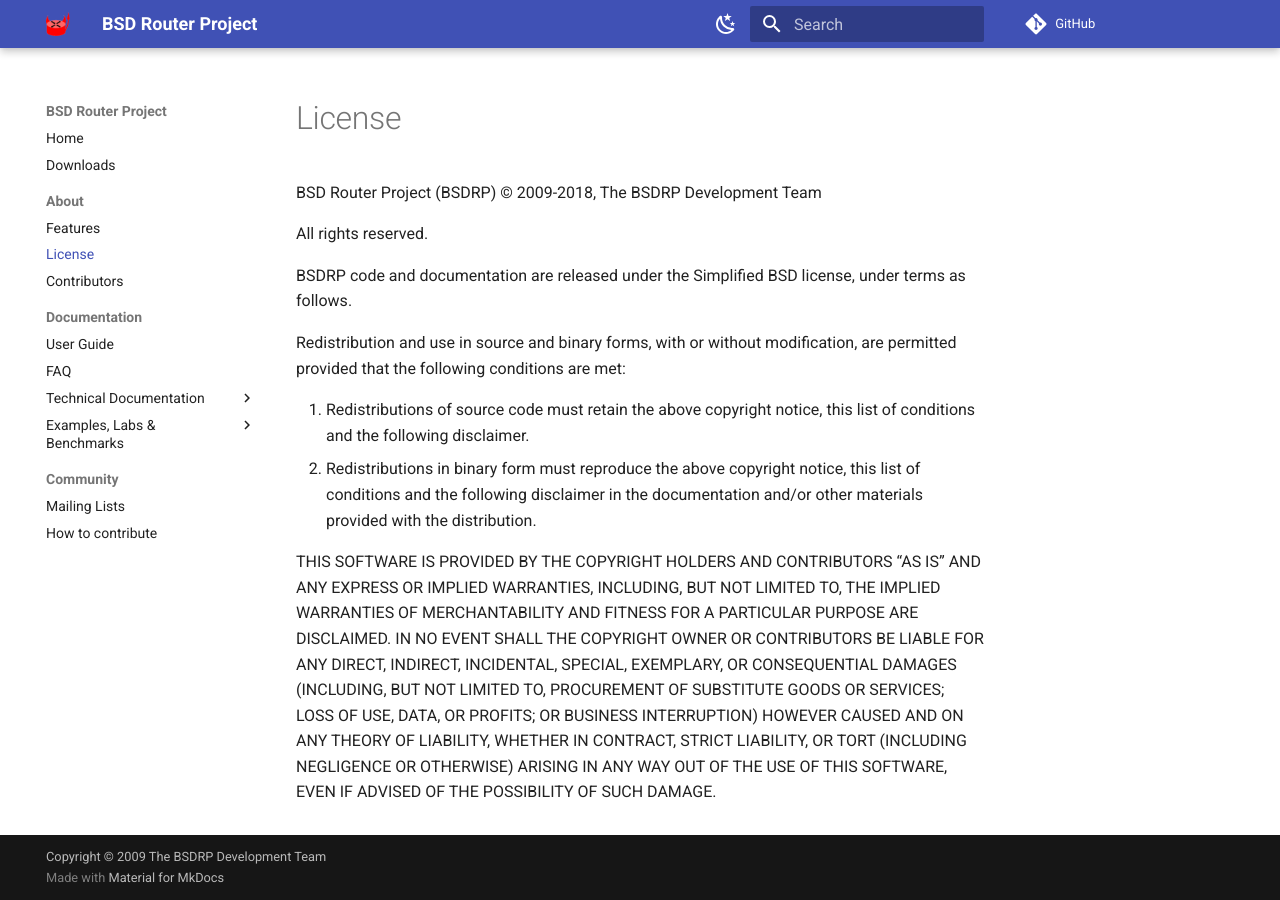
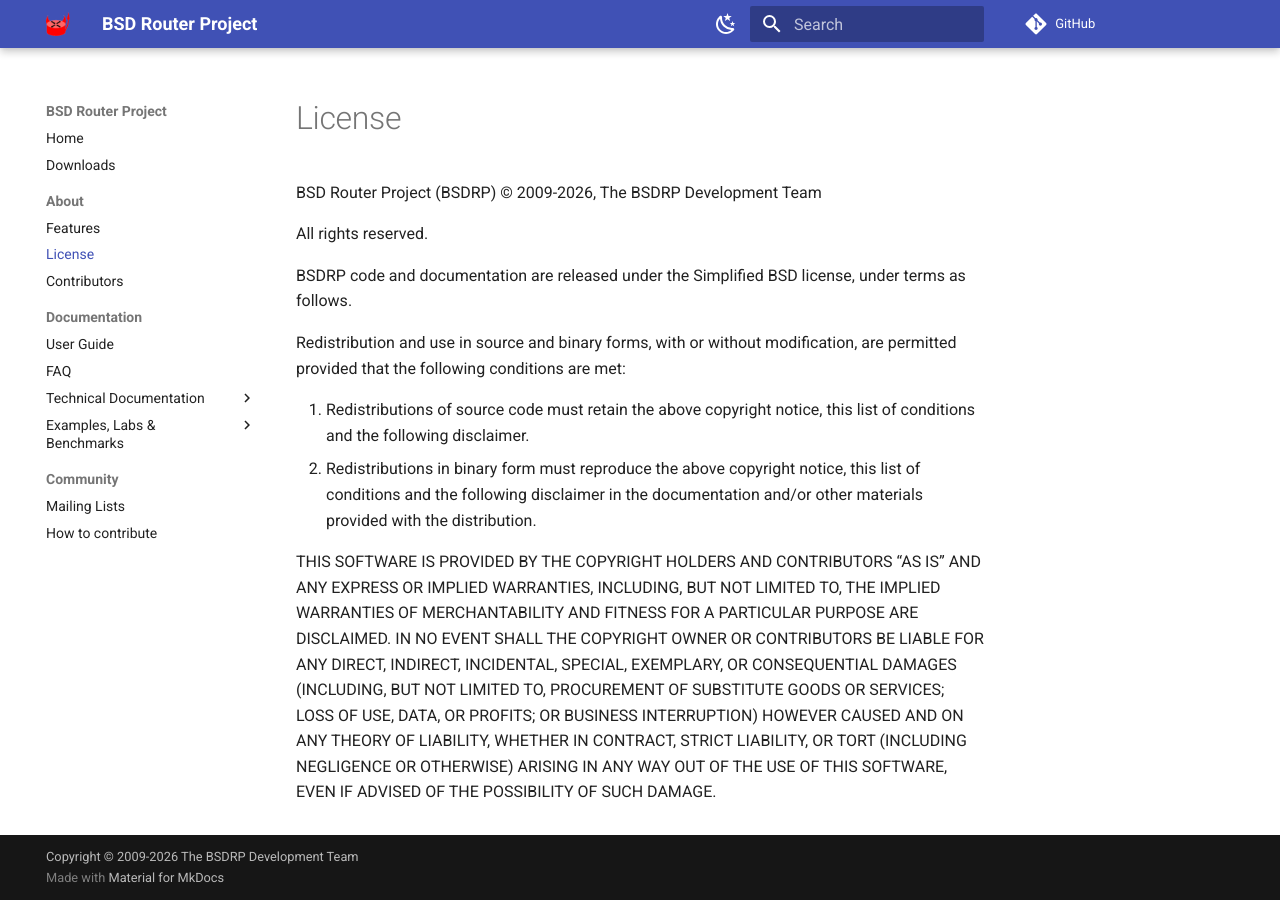
Before and after one commit to ocochard/bsdrp-website, an MkDocs documentation site: the page built from docs/license.md, in a window 1280 px wide. Built offline with MkDocs 1.6.1 and Material for MkDocs 9.7.7, drawn with Linux system fonts in a browser that asks for light colours; comment, search, counter and statistics services are not loaded.

Commit message:
Refresh copyright dates and fix bold in news headline
- License copyright bumped 2009-2018 -> 2009-2026
- Site footer copyright bumped 2009 -> 2009-2026
- Fix CommonMark bold on the BSDRP 2.2 news line (markers
  had stray spaces; ** ... ** was rendering literally)

Source-level fixes applied in the DokuWiki backup so they
survive reconversion until sign-off.

Co-Authored-By: Claude Opus 4 <noreply@anthropic.com>

```diff
--- a/docs/license.md
+++ b/docs/license.md
@@ -2,7 +2,7 @@
 title: License
 description: "BSD Router Project License: Simplified BSD License"
 ---
-BSD Router Project (BSDRP) © 2009-2018, The BSDRP Development Team
+BSD Router Project (BSDRP) © 2009-2026, The BSDRP Development Team
 
 All rights reserved.
 
--- a/mkdocs.yml
+++ b/mkdocs.yml
@@ -2,7 +2,7 @@ site_name: BSD Router Project
 site_url: https://bsdrp.net/
 site_description: BSD Router Project — open source router distribution based on FreeBSD
 site_author: The BSDRP Development Team
-copyright: Copyright &copy; 2009 The BSDRP Development Team
+copyright: Copyright &copy; 2009-2026 The BSDRP Development Team
 
 repo_url: https://github.com/ocochard/BSDRP
 edit_uri: ""
```
Also changed, not shown: docs/index.md (+1 -1 lines).
